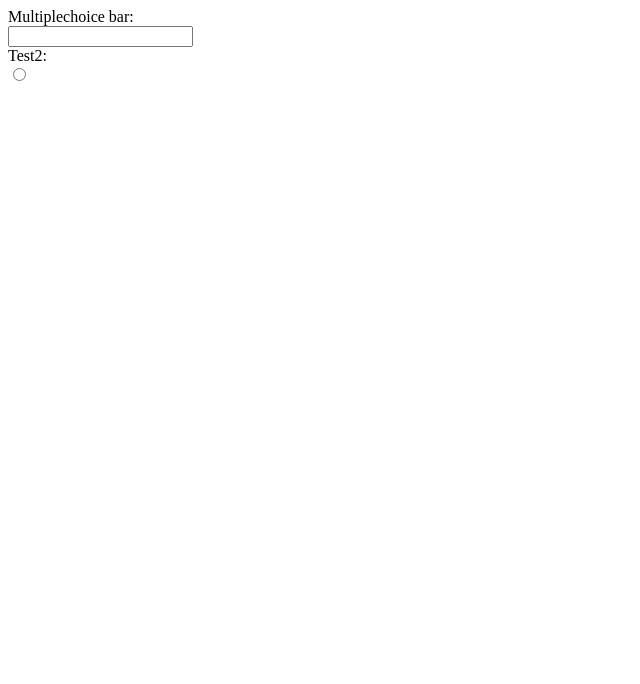
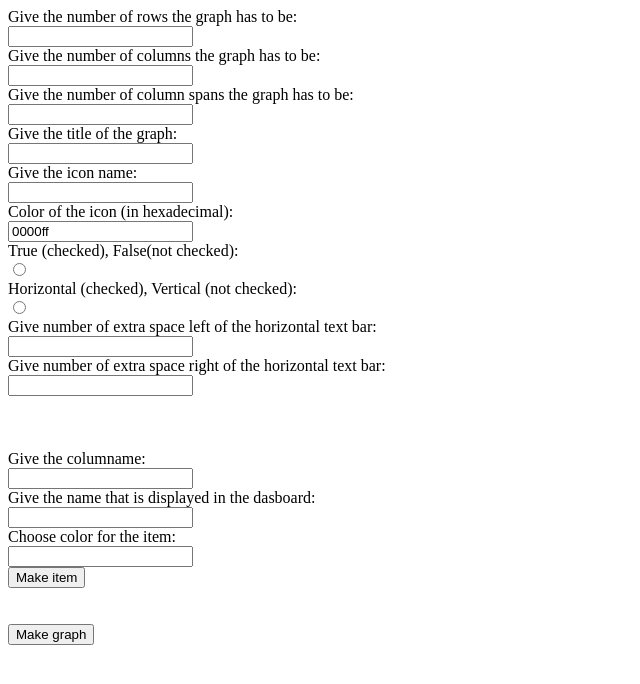
Before and after one commit to matthias-vanermen/Voices-That-Count, an Electron app: page views/Charts/chartMultipletopicbar.html in a window 800 px wide. Shown: the whole page, without its empty margins (0-640 px from the left). Drawn offline with Linux system fonts and the light colour scheme.

Commit message:
multipletopic chart added

```diff
--- a/views/Charts/chartMultipletopicbar.html
+++ b/views/Charts/chartMultipletopicbar.html
@@ -8,10 +8,40 @@
 </head>
 <body>
     <form action="">
-        <label for="test">Multiplechoice bar:</label><br>
-        <input type="text" id="test" name="test"><br>
-        <label for="test2">Test2:</label><br>
-        <input type="radio" id="test2" name="test2" value="test2">
+        <label for="row">Give the number of rows the graph has to be:</label><br>
+        <input type="text" id="row" name="row"><br>
+        <label for="column">Give the number of columns the graph has to be:</label><br>
+        <input type="text" id="column" name="column"><br>
+        <label for="columnspan">Give the number of column spans the graph has to be:</label> <br>
+        <input type="text" id="columnspan" name="columnspan"><br>
+        <label for="title">Give the title of the graph:</label><br>
+        <input type="text" id="title" name="title"><br>
+        <label for="icon">Give the icon name:</label><br>
+        <input type="text" id="icon" name="icon"><br>
+        <label for="colorIcon">Color of the icon (in hexadecimal):</label><br>
+        <input type="text" id="colorIcon" name="colorIcon" value="0000ff"><br>
+        <label for="percentage">True (checked), False(not checked):</label><br>
+        <input type="radio" id="percentage" name="percentage" value="percentage"><br>
+        <label for="orientation">Horizontal (checked), Vertical (not checked):</label><br>
+        <input type="radio" id="orientation" name="orientation" value="orientation"><br>
+        <label for="leftmargin">Give number of extra space left of the horizontal text bar:</label><br>
+        <input type="text" id="leftmargin" name="leftmargin"><br>
+        <label for="rightmargin">Give number of extra space right of the horizontal text bar:</label><br>
+        <input type="text" id="rightmargin" name="rightmargin"><br>
+
+        <br><br><br>
+            <div id="itemMultipletopicbar">
+                <label for="item1"></label>
+                <label for="columname">Give the columname:</label><br>
+                <input type="text" id="columname" name="columname"><br>
+                <label for="label">Give the name that is displayed in the dasboard:</label><br>
+                <input type="text" id="label" name="label"><br>
+                <label for="color">Choose color for the item:</label><br>
+                <input type="text" id="color" name="color"><br>
+                <button onclick="addItem()">Make item</button>
+            </div>
+        <br><br>
+        <button onclick="makeMultipletopicbarGraph()">Make graph</button>
     </form>
 </body>
 </html>
```
